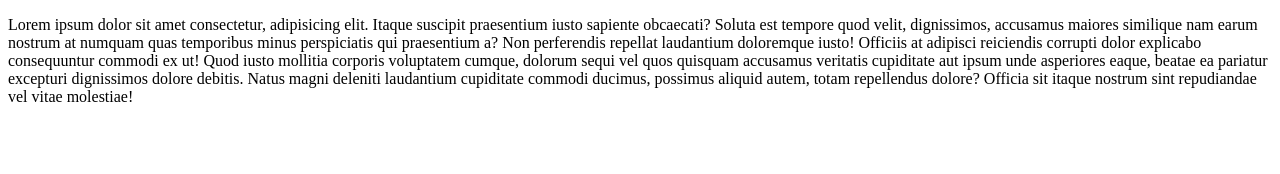
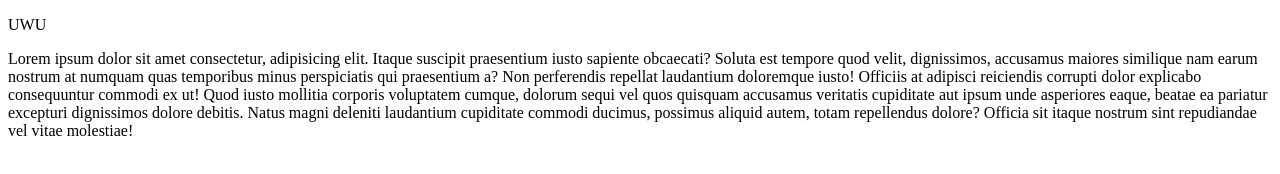
Before and after one commit to fassadicon/test, a plain HTML site: page index.html in a window 1280 px wide. Drawn offline with Linux system fonts and the light colour scheme.

Commit message:
added wuwu in main

```diff
--- a/index.html
+++ b/index.html
@@ -7,6 +7,7 @@
   <title>Document</title>
 </head>
 <body>
+  <p>UWU</p>
   <p>
     Lorem ipsum dolor sit amet consectetur, adipisicing elit. Itaque suscipit praesentium iusto sapiente obcaecati? Soluta est tempore quod velit, dignissimos, accusamus maiores similique nam earum nostrum at numquam quas temporibus minus perspiciatis qui praesentium a? Non perferendis repellat laudantium doloremque iusto! Officiis at adipisci reiciendis corrupti dolor explicabo consequuntur commodi ex ut! Quod iusto mollitia corporis voluptatem cumque, dolorum sequi vel quos quisquam accusamus veritatis cupiditate aut ipsum unde asperiores eaque, beatae ea pariatur excepturi dignissimos dolore debitis. Natus magni deleniti laudantium cupiditate commodi ducimus, possimus aliquid autem, totam repellendus dolore? Officia sit itaque nostrum sint repudiandae vel vitae molestiae!
   </p>
```
